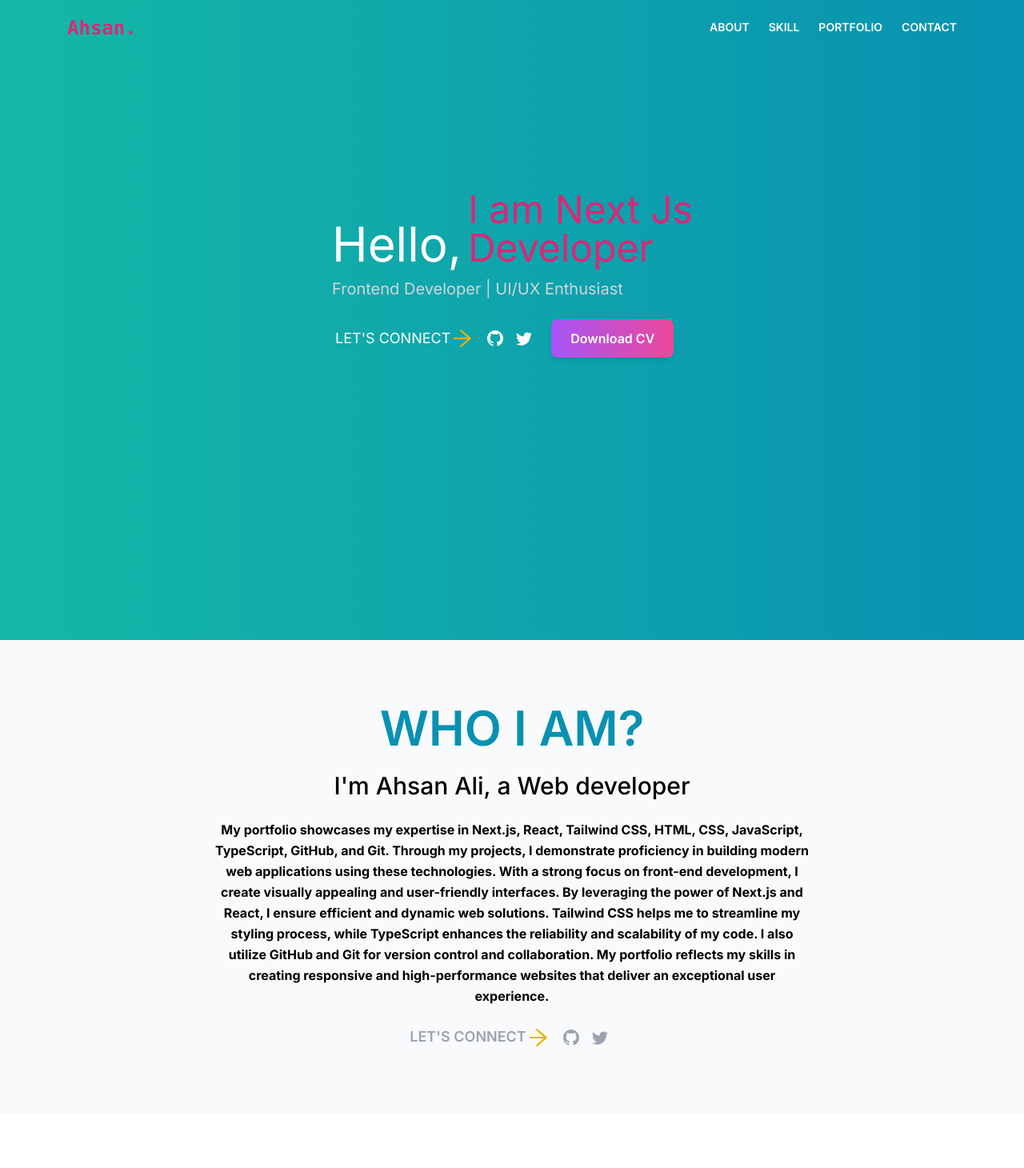
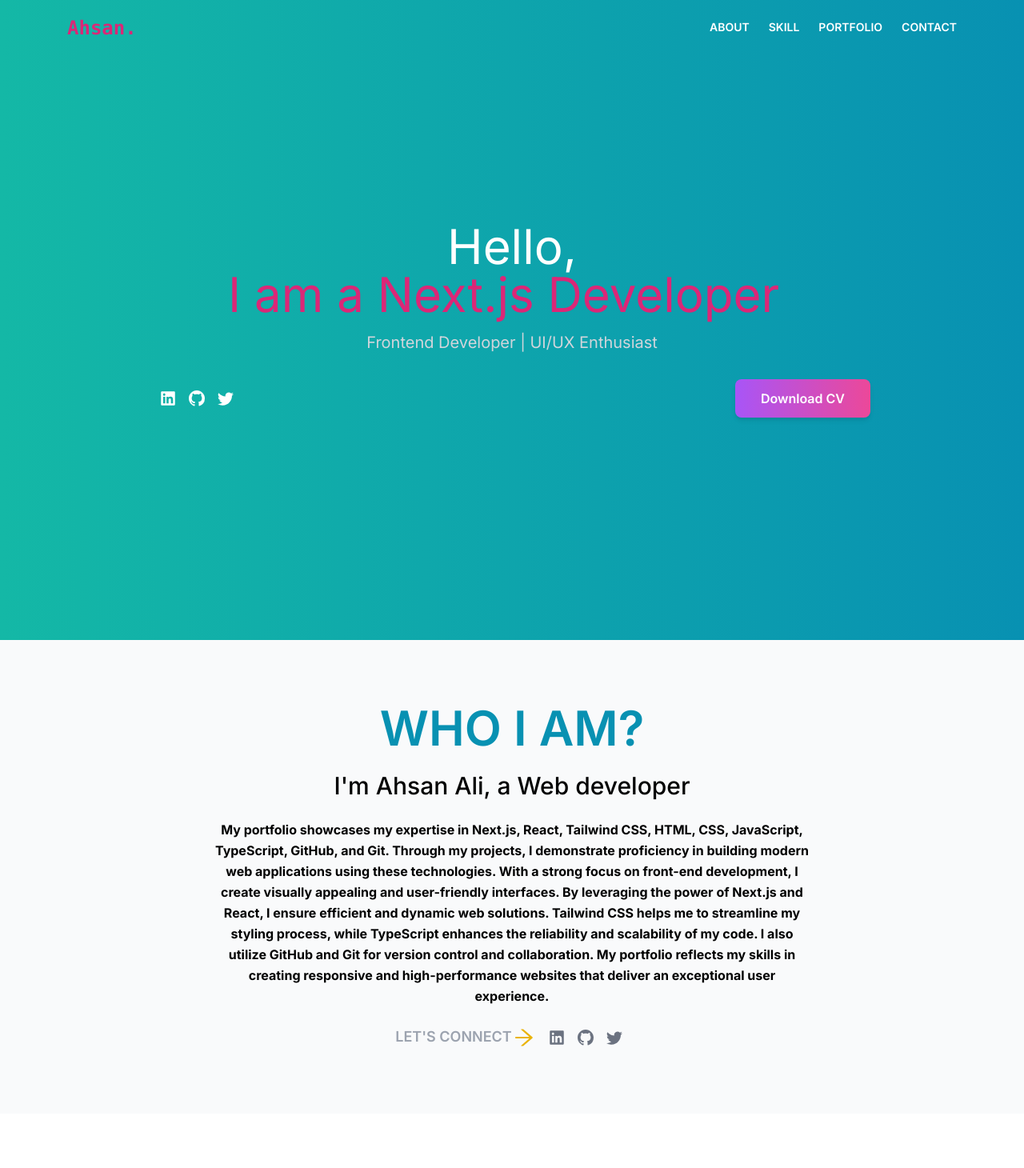
Before and after one commit to ahsanali7893/Portfolio, a Next.js app: page / in a window 1280 px wide. Shown: the top 1460 px of the page at 80% size. Built offline with nearby package versions, Linux system fonts and the light colour scheme.

Commit message:
initial changes

```diff
--- a/src/components/About/page.tsx
+++ b/src/components/About/page.tsx
@@ -1,6 +1,7 @@
 import Link from "next/link";
 import { AiOutlineArrowRight } from "react-icons/ai";
 import { BsFacebook, BsGithub, BsInstagram, BsTwitter } from "react-icons/bs";
+import { FaLinkedin } from "react-icons/fa";
 
 const About = () => {
   return (
@@ -40,18 +41,25 @@
               </div>
               <div className="flex items-center justify-center pt-5 pl-2 sm:justify-start sm:pt-0">
                 <Link
+                  href="https://www.linkedin.com/in/ahsan-ali-334403280/"
+                  className="mx-2 text-xl transition duration-300 transform hover:scale-110"
                   target="_blank"
-                  href={"/"}
-                  className="mx-2 text-xl text-gray-400 transition duration-400 hover:text-gray-500"
                 >
-                  <BsGithub />
+                  <FaLinkedin className="text-gray-500 hover:text-blue-500" />
                 </Link>
                 <Link
+                  href="https://github.com/ahsanali7893"
+                  className="mx-2 text-xl transition duration-300 transform hover:scale-110"
                   target="_blank"
-                  href={"/"}
-                  className="mx-2 text-xl text-gray-400 transition duration-400 hover:text-blue-500"
                 >
-                  <BsTwitter />
+                  <BsGithub className="text-gray-500" />
+                </Link>
+                <Link
+                  href="https://twitter.com/EhsanAl13204331?t=sjfdVnaWqQ877jP5Gj-gvQ&s=09"
+                  className="mx-2 text-xl transition duration-300 transform hover:scale-110"
+                  target="_blank"
+                >
+                  <BsTwitter className="text-gray-500 hover:text-blue-500" />
                 </Link>
               </div>
             </div>
--- a/src/components/Footer/page.tsx
+++ b/src/components/Footer/page.tsx
@@ -1,6 +1,7 @@
 import React from "react";
 import { BsFacebook, BsTwitter, BsInstagram, BsGithub } from "react-icons/bs";
 import Link from "next/link";
+import { FaLinkedin } from "react-icons/fa";
 
 type Props = {};
 
@@ -13,16 +14,25 @@
         </p>
         <div className="flex items-center justify-center pt-5 sm:justify-start sm:pt-0">
           <Link
+            href="https://www.linkedin.com/in/ahsan-ali-334403280/"
+            className="mx-2 text-xl transition duration-300 transform hover:scale-110"
+            target="_blank"
+          >
+            <FaLinkedin className="text-white hover:text-blue-500" />
+          </Link>
+          <Link
             href="https://github.com/ahsanali7893"
-            className="mx-2 text-xl text-white transition duration-400 hover:text-gray-500"
+            className="mx-2 text-xl transition duration-300 transform hover:scale-110"
+            target="_blank"
           >
-            <BsGithub />
+            <BsGithub className="text-white hover:text-gray-500" />
           </Link>
           <Link
             href="https://twitter.com/EhsanAl13204331?t=sjfdVnaWqQ877jP5Gj-gvQ&s=09"
-            className="mx-2 text-xl text-white transition duration-400 hover:text-blue-500"
+            className="mx-2 text-xl transition duration-300 transform hover:scale-110"
+            target="_blank"
           >
-            <BsTwitter />
+            <BsTwitter className="text-white hover:text-blue-500" />
           </Link>
         </div>
       </div>
--- a/src/components/Hero/page.tsx
+++ b/src/components/Hero/page.tsx
@@ -1,30 +1,27 @@
 "use client";
 import { AiOutlineArrowRight } from "react-icons/ai";
-import { BsFacebook, BsTwitter, BsInstagram, BsGithub } from "react-icons/bs";
+import { BsGithub, BsTwitter } from "react-icons/bs";
+import { FaLinkedin } from "react-icons/fa";
 import { TypeAnimation } from "react-type-animation";
 import Link from "next/link";
 import React from "react";
 
 const Hero = (props: any) => {
   return (
-    <div
-      className="bg-gradient-to-r from-teal-500 to-cyan-600 py-16 min-h-screen flex items-center justify-center"
-      style={{ backgroundColor: "rgba(0, 128, 128, 0.6)" }}
-    >
+    <div className="bg-gradient-to-r from-teal-500 to-cyan-600 py-16 min-h-screen flex items-center justify-center relative">
       <div className="absolute inset-0 z-20 bg-gradient-to-r from-hero-gradient-from to-hero-gradient-to bg-cover bg-center bg-no-repeat"></div>
-      <div className="container relative z-30 pb-12 sm:pt-56 sm:pb-48 lg:pt-20 lg:pb-48 max-w-6xl mx-auto">
-        <div className="flex flex-col items-center justify-center lg:flex-row">
-          <div className="pt-3 sm:pt-5 lg:pl-8">
-            <h1 className="text-center font-header pb-3 text-4xl text-white sm:text-left sm:text-5xl md:text-6xl px-3">
+      <div className="container relative z-30 mx-auto">
+        <div className="max-w-4xl mx-auto text-center text-white">
+          <h1 className="font-header text-4xl sm:text-5xl md:text-6xl mb-4">
             Hello,
-              <span className="text-pink-600 text-3xl sm:text-5xl pl-2 inline-block w-80">
+            <span className="block text-pink-600">
               <TypeAnimation
                 sequence={[
                   " I am Ahsan Ali",
                   1000,
-                    "I am React Developer",
+                  "I am a React Developer",
                   1000,
-                    "I am Next Js Developer",
+                  "I am a Next.js Developer",
                   1000,
                 ]}
                 wrapper="span"
@@ -33,45 +30,45 @@
               />
             </span>
           </h1>
-
-            <p className="text-lg px-3 sm:text-xl text-gray-300 text-center sm:text-start">
+          <p className="text-lg sm:text-xl text-gray-300 mb-8">
             Frontend Developer | UI/UX Enthusiast
           </p>
-            <div className="flex flex-col justify-center sm:flex-row px-3 lg:justify-start">
-              <div className="flex items-center justify-center pl-0 sm:justify-start md:pl-1">
-                <p className="font-body text-lg uppercase text-white">
-                  Let&apos;s Connect
-                </p>
-                <div className="hidden sm:block">
-                  <AiOutlineArrowRight className="text-3xl text-yellow-500" />
-                </div>
-              </div>
-              <div className="flex items-center justify-center pt-5 pl-2 sm:justify-start sm:pt-0">
+          <div className="flex flex-col items-center sm:flex-row justify-center sm:justify-between">
+            <div className="flex items-center mb-6 sm:mb-0">
+              <Link
+                href="https://www.linkedin.com/in/ahsan-ali-334403280/"
+                className="mx-2 text-xl transition duration-300 transform hover:scale-110"
+                target="_blank"
+              >
+                <FaLinkedin className="text-white hover:text-blue-500" />
+              </Link>
               <Link
                 href="https://github.com/ahsanali7893"
-                  className="mx-2 text-xl text-white transition duration-400 hover:text-gray-500"
+                className="mx-2 text-xl transition duration-300 transform hover:scale-110"
                 target="_blank"
               >
-                  <BsGithub />
+                <BsGithub className="text-white hover:text-gray-500" />
               </Link>
               <Link
                 href="https://twitter.com/EhsanAl13204331?t=sjfdVnaWqQ877jP5Gj-gvQ&s=09"
-                  className="mx-2 text-xl text-white transition duration-400 hover:text-blue-500"
+                className="mx-2 text-xl transition duration-300 transform hover:scale-110"
                 target="_blank"
               >
-                  <BsTwitter />
+                <BsTwitter className="text-white hover:text-blue-500" />
               </Link>
             </div>
             <Link
               href="/resume.pdf"
               target="_blank"
-                className="my-6 px-28 py-3 sm:px-6 sm:py-3 sm:ml-4 rounded-lg bg-gradient-to-r from-purple-500 to-pink-500 text-white font-semibold shadow-md hover:shadow-lg transform hover:scale-105 transition duration-300 ease-in-out"
+              className="px-8 py-3 rounded-lg bg-gradient-to-r from-purple-500 to-pink-500 text-white font-semibold shadow-md hover:shadow-lg transform hover:scale-105 transition duration-300 ease-in-out"
             >
               Download CV
             </Link>
           </div>
         </div>
       </div>
+      <div className="hidden sm:block absolute bottom-0 right-0 mb-8 mr-8 text-yellow-500">
+        <AiOutlineArrowRight className="text-4xl" />
       </div>
     </div>
   );
```
Lines whose indentation alone changed are shown as unchanged.
